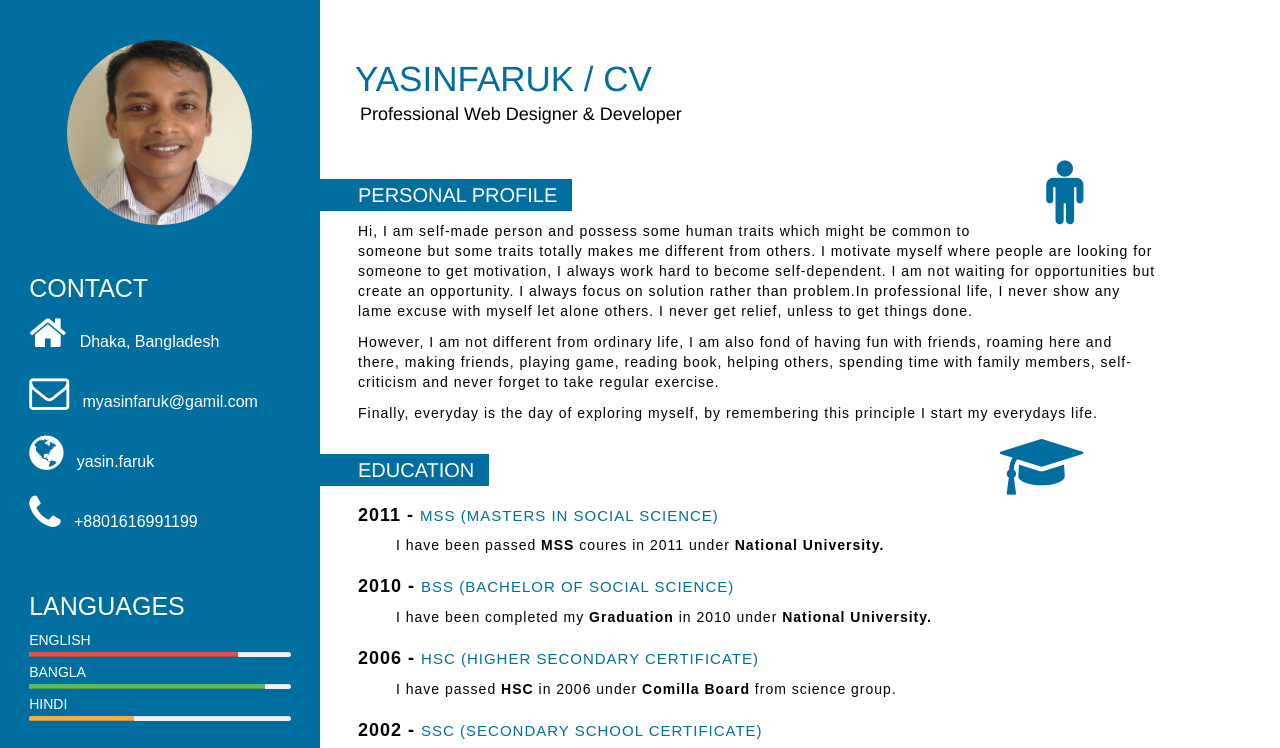
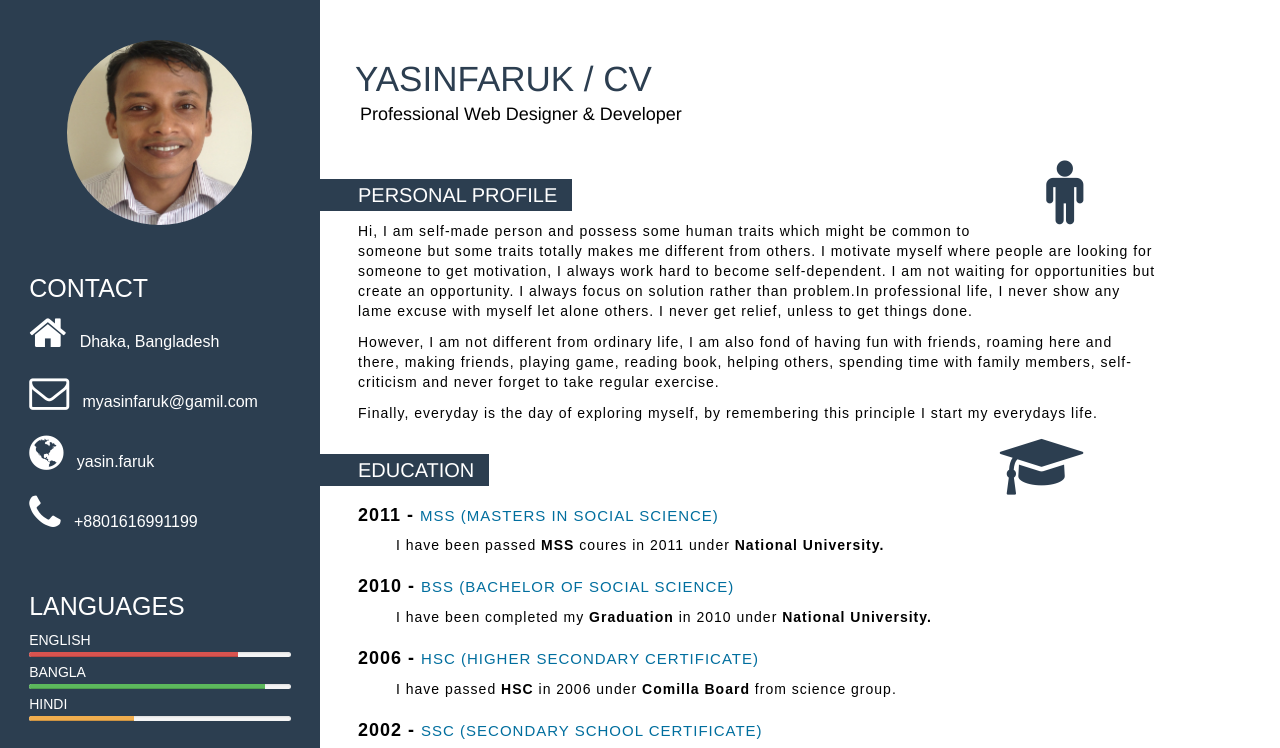
Before and after one commit to yasinfaruk/cv, a plain HTML site: page index.html in a window 1280 px wide. Shown: the top 748 px of the page. Drawn offline with Linux system fonts and the light colour scheme.

Commit message:
changed color

```diff
--- a/css/main.css
+++ b/css/main.css
@@ -9,7 +9,7 @@ body{
     /*margin-top: 20px;*/
 }
 .left-bar{
-    background-color: #006e9e;
+    background-color: #2c3e50;
     min-height: 700px;
     color: #fff;
     font-family: arial,serif;
@@ -64,7 +64,7 @@ body{
 /*======================= RIGHT SIDE =====================*/
 .username{
     margin-left: 35px;
-    color: #006e9e;
+    color: #2c3e50;
     margin-top: 60px;
     margin-bottom: 60px;
 }
@@ -79,7 +79,7 @@ body{
     left: 40px;
 }
 .personal-profile h2{
-    background: #006e9e;
+    background: #2c3e50;
     display: inline-block;
     margin-left: 0 !important;
     padding: 5px 15px 5px 38px;
@@ -120,7 +120,7 @@ body{
 }
 .right-icon-image{
     font-size: 65px;
-   color: #006e9e;
+   color: #2c3e50;
    text-align: center;
    margin-left: 50px;
    float: right;
```
